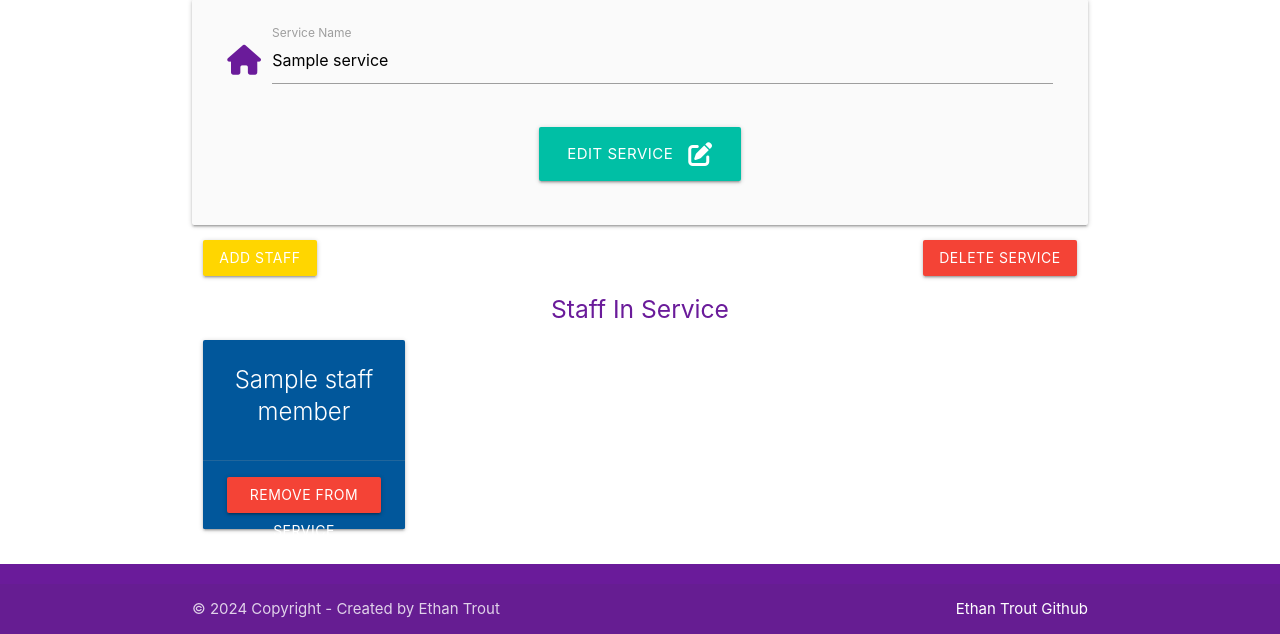
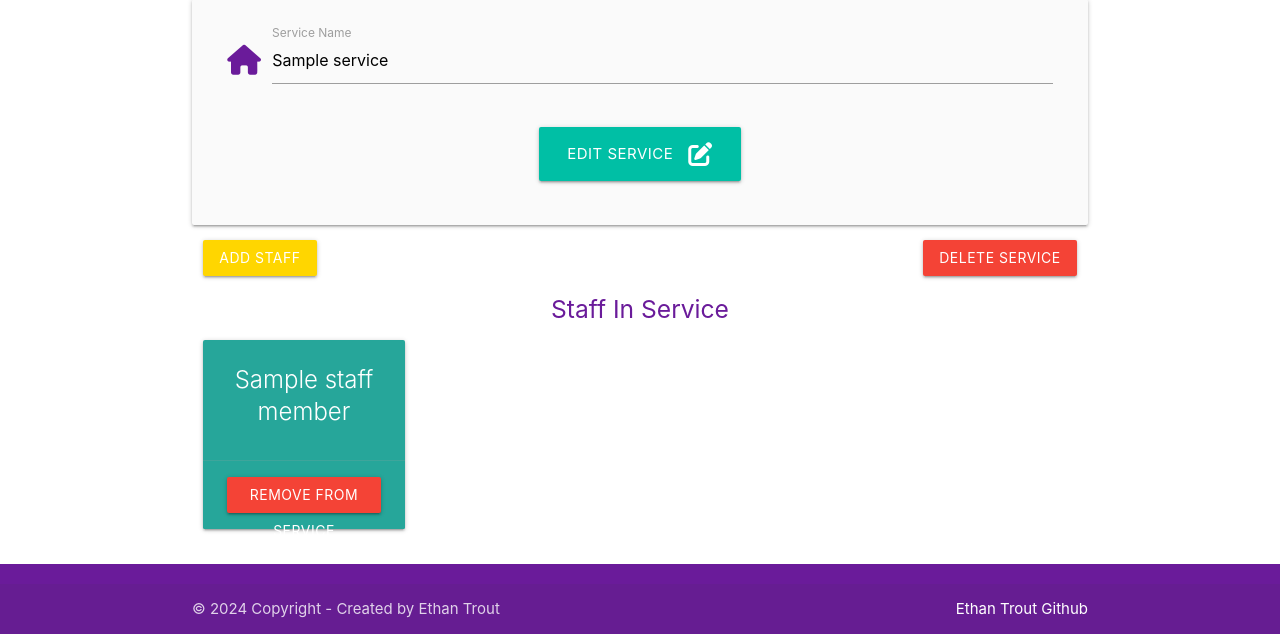
Before and after one commit to EthanTrout/financial-care, a Python web app: template financialcare/templates/edit_service.html in a window 1280 px wide. Shown: the part 231-865 px from the top of the page. Run offline with Jinja, Linux system fonts and the light colour scheme; the template is opened without the code that fills it: most values are stand-ins (such as "Sample title", 1, 10 or a date in 2020); some libraries are stand-ins or nearby versions.

Commit message:
fix:fixed colors in edit service

```diff
--- a/financialcare/templates/edit_service.html
+++ b/financialcare/templates/edit_service.html
@@ -42,7 +42,7 @@
 {% for staff_member in staff_info %}
 
     <div class="col s12 m6 l3">
-      <div class="card light-blue darken-4 center-align">
+      <div class="card teal lighten-1 center-align">
         <div class="card-content white-text">
           <span class="card-title">{{staff_member.name}}</span>
         </div>
```
Also changed, not shown: README.md.
